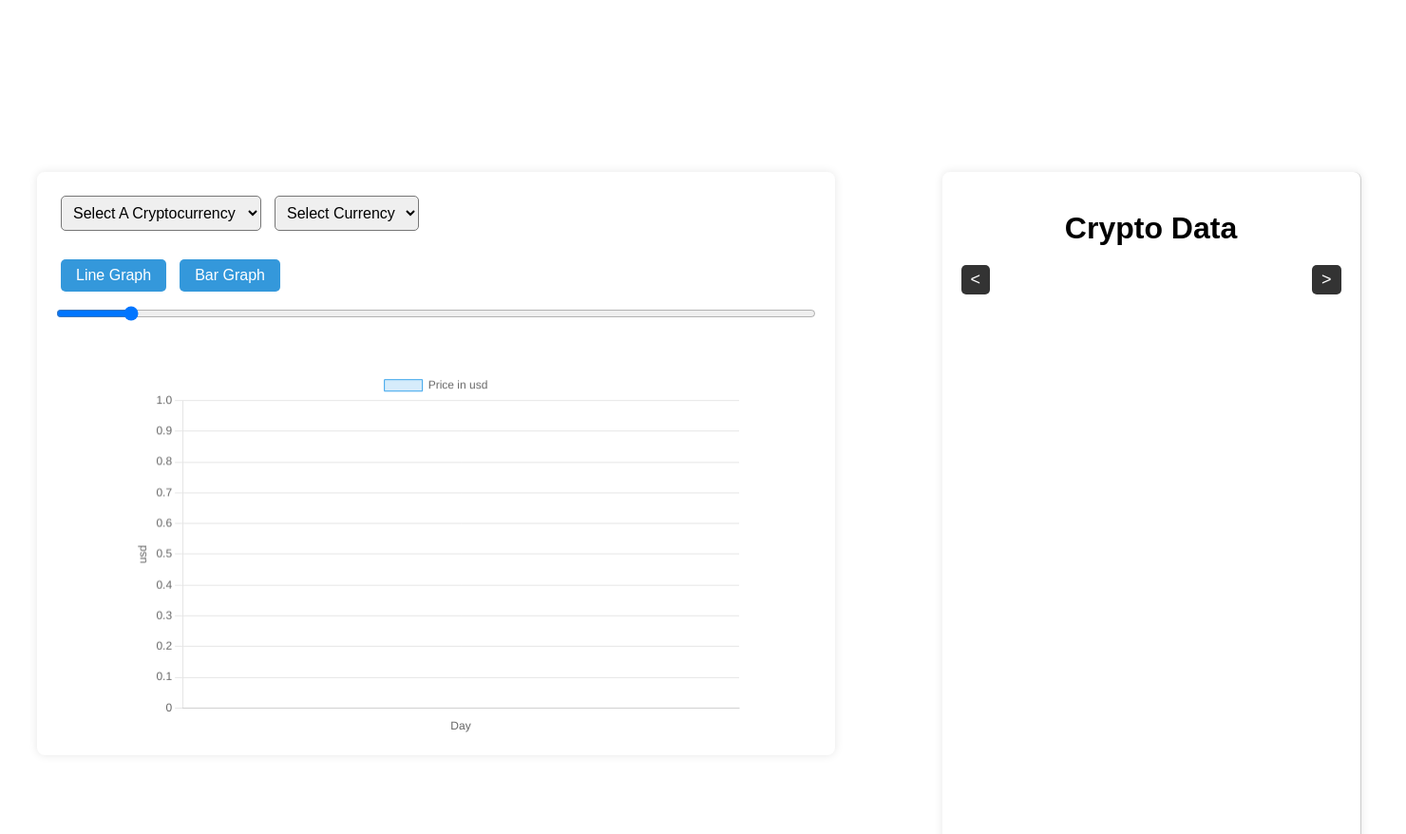
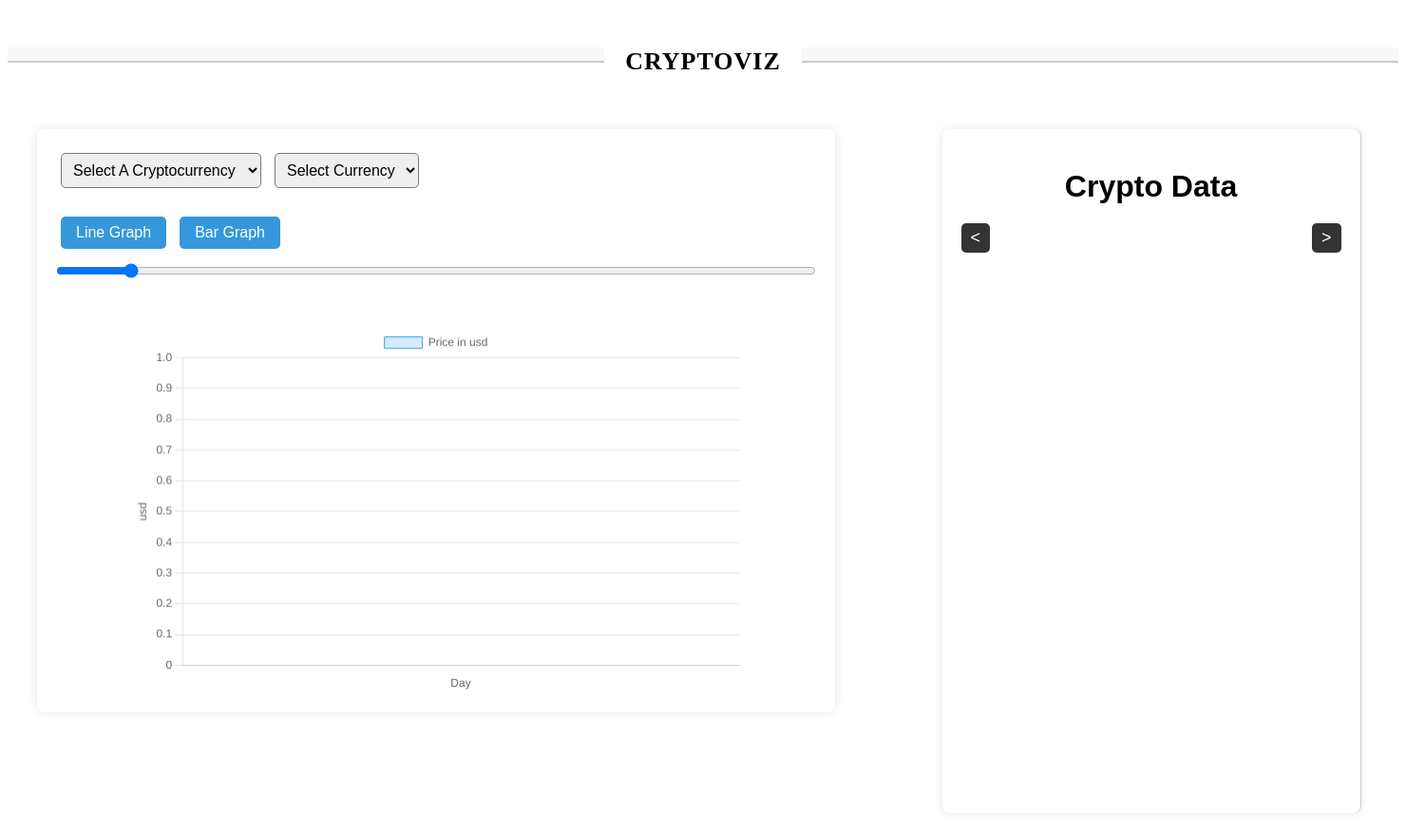
Before and after one commit to yuviii99/cryptoViz, a Django app: page / in a window 1480 px wide. Shown: the top 878 px of the page at 95% size. Run offline with Django 5.2, Linux system fonts and the light colour scheme; data that the repository does not hold is empty.

Commit message:
Add heading and styling

```diff
--- a/vis_crypto/static/base.css
+++ b/vis_crypto/static/base.css
@@ -8,3 +8,22 @@
     border: 1px solid rgba(255, 255, 255, 0.8);
     padding: 20px;
   }
+
+  .eight h1 {
+    text-align:center;
+
+    text-transform:uppercase;
+    font-size:26px; letter-spacing:1px;
+
+    display: grid;
+    grid-template-columns: 1fr auto 1fr;
+    grid-template-rows: 16px 0;
+    grid-gap: 22px;
+  }
+
+  .eight h1:after,.eight h1:before {
+    content: " ";
+    display: block;
+    border-bottom: 2px solid #ccc;
+    background-color:#f8f8f8;
+  }
--- a/vis_crypto/templates/vis_crypto/base.html
+++ b/vis_crypto/templates/vis_crypto/base.html
@@ -12,7 +12,10 @@
         <link rel="stylesheet" href="{% static 'pieChart.css' %}">
         <script src="https://cdn.jsdelivr.net/npm/chart.js"></script>
     </head>
-    <body style="margin-top:150px">
+    <body style="margin-top:50px">
+        <div class="eight">
+            <h1>CryptoViz</h1>
+        </div>
     <div class="grid-container">
             <div class="grid-item">
                 {% include content1.template_name with stuff=content1.data %}
```
